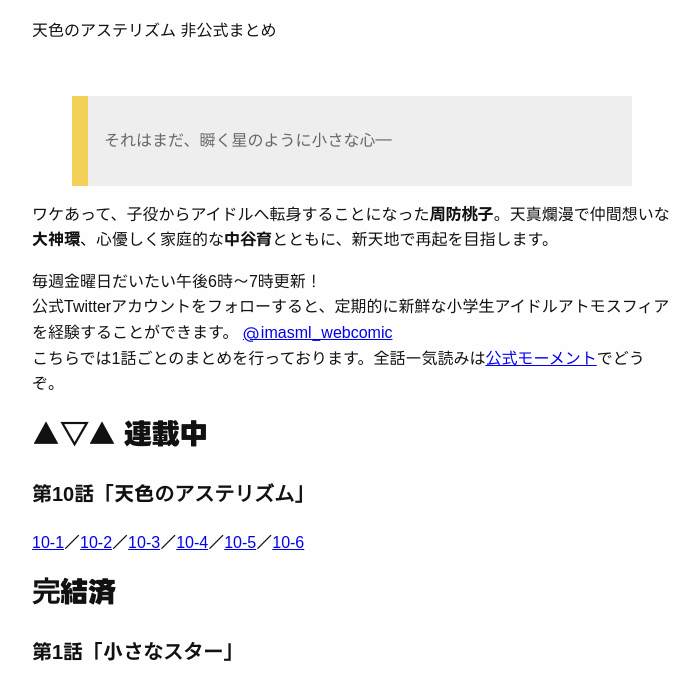
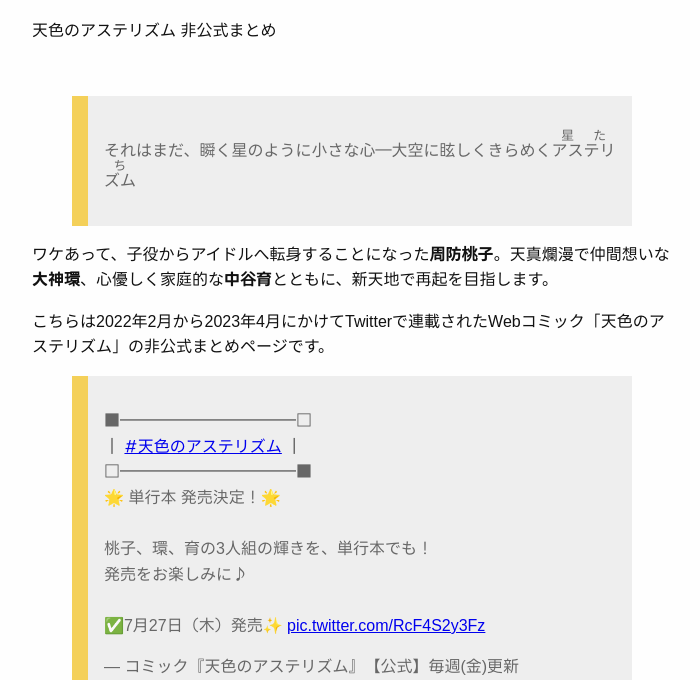
Before and after one commit to lonsagisawa/kitahina.co, an Astro site: page /aasterism in a window 1280 px wide. Shown: the part 120-800 px from the top of the page, without its empty margins (288-988 px from the left). Built offline with nearby package versions, Linux system fonts and the light colour scheme; Astro itself is replaced by a stand-in of ours; a web font is replaced by a local one.

Commit message:
Amairo no Asterism: 10-8

```diff
--- a/src/global.css
+++ b/src/global.css
@@ -74,3 +74,8 @@
 thead {
   font-weight: 700;
 }
+
+rp,
+rt {
+  font-size: 0.8rem;
+}
--- a/src/pages/aasterism.mdx
+++ b/src/pages/aasterism.mdx
@@ -3,21 +3,13 @@
 layout: "../layouts/Layout.astro"
 ---
 
-> それはまだ、瞬く星のように小さな心―
+> それはまだ、瞬く星のように小さな心―大空に眩しくきらめく<ruby>アステリズム<rp>(</rp><rt>星たち</rt><rp>)</rp></ruby>
 
 ワケあって、子役からアイドルへ転身することになった**周防桃子**。天真爛漫で仲間想いな**大神環**、心優しく家庭的な**中谷育**とともに、新天地で再起を目指します。
 
-毎週金曜日だいたい午後6時～7時更新！
-公式Twitterアカウントをフォローすると、定期的に新鮮な小学生アイドルアトモスフィアを経験することができます。 [@imasml_webcomic](https://twitter.com/imasml_webcomic)
-こちらでは1話ごとのまとめを行っております。全話一気読みは[公式モーメント](https://twitter.com/i/events/1499683713688375297)でどうぞ。
+こちらは2022年2月から2023年4月にかけてTwitterで連載されたWebコミック「天色のアステリズム」の非公式まとめページです。
 
-## ▲▽▲ 連載中
-
-### 第10話「天色のアステリズム」
-
-[10-1](https://twitter.com/imasml_webcomic/status/1634512624158412803)／[10-2](https://twitter.com/imasml_webcomic/status/1636653609726214144)／[10-3](https://twitter.com/imasml_webcomic/status/1639190330749911042)／[10-4](https://twitter.com/imasml_webcomic/status/1641727032257306631)／[10-5](https://twitter.com/imasml_webcomic/status/1644263754438443009)／[10-6](https://twitter.com/imasml_webcomic/status/1646800465047490561)
-
-## 完結済
+<blockquote class="twitter-tweet" data-lang="ja" data-dnt="true"><p lang="ja" dir="ltr">■━━━━━━━━━━━□<br />┃ <a href="https://twitter.com/hashtag/%E5%A4%A9%E8%89%B2%E3%81%AE%E3%82%A2%E3%82%B9%E3%83%86%E3%83%AA%E3%82%BA%E3%83%A0?src=hash&amp;ref_src=twsrc%5Etfw">#天色のアステリズム</a> ┃<br />□━━━━━━━━━━━■<br />🌟 単行本 発売決定！🌟<br /><br />桃子、環、育の3人組の輝きを、単行本でも！<br />発売をお楽しみに♪<br /><br />✅7月27日（木）発売✨ <a href="https://t.co/RcF4S2y3Fz">pic.twitter.com/RcF4S2y3Fz</a></p>&mdash; コミック『天色のアステリズム』【公式】毎週(金)更新 (@imasml_webcomic) <a href="https://twitter.com/imasml_webcomic/status/1651874141602189312?ref_src=twsrc%5Etfw">2023年4月28日</a></blockquote> <script async src="https://platform.twitter.com/widgets.js" charset="utf-8"></script>
 
 ### 第1話「小さなスター」
 
@@ -61,3 +53,7 @@
 ### 第9話「Sing, Sing, Sing」
 
 [9-1](https://twitter.com/imasml_webcomic/status/1611286459134234625)／[9-2](https://twitter.com/imasml_webcomic/status/1613823179004190721)／[9-3](https://twitter.com/imasml_webcomic/status/1616360016184762369)／[9-4](https://twitter.com/imasml_webcomic/status/1618896731126566914)／[9-5](https://twitter.com/imasml_webcomic/status/1621433318343598080)／[9-6](https://twitter.com/imasml_webcomic/status/1623970041539567617)／[9-7](https://twitter.com/imasml_webcomic/status/1626506741780459520)／[9-8](https://twitter.com/imasml_webcomic/status/1629043468440944640)
+
+### 第10話「天色のアステリズム」
+
+[10-1](https://twitter.com/imasml_webcomic/status/1634512624158412803)／[10-2](https://twitter.com/imasml_webcomic/status/1636653609726214144)／[10-3](https://twitter.com/imasml_webcomic/status/1639190330749911042)／[10-4](https://twitter.com/imasml_webcomic/status/1641727032257306631)／[10-5](https://twitter.com/imasml_webcomic/status/1644263754438443009)／[10-6](https://twitter.com/imasml_webcomic/status/1646800465047490561)／[10-7](https://twitter.com/imasml_webcomic/status/1649337186674679809)／[10-8](https://twitter.com/imasml_webcomic/status/1651873893513035777)
```
